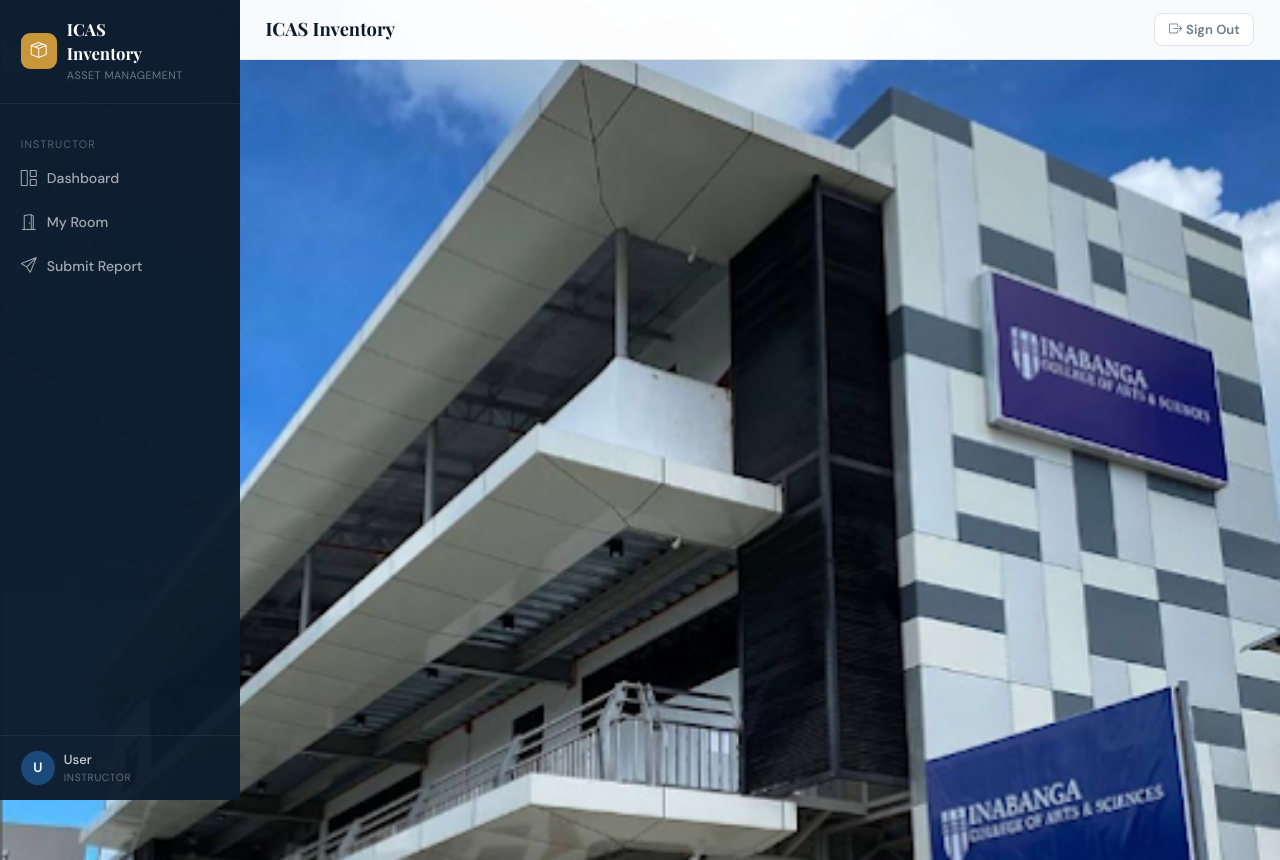
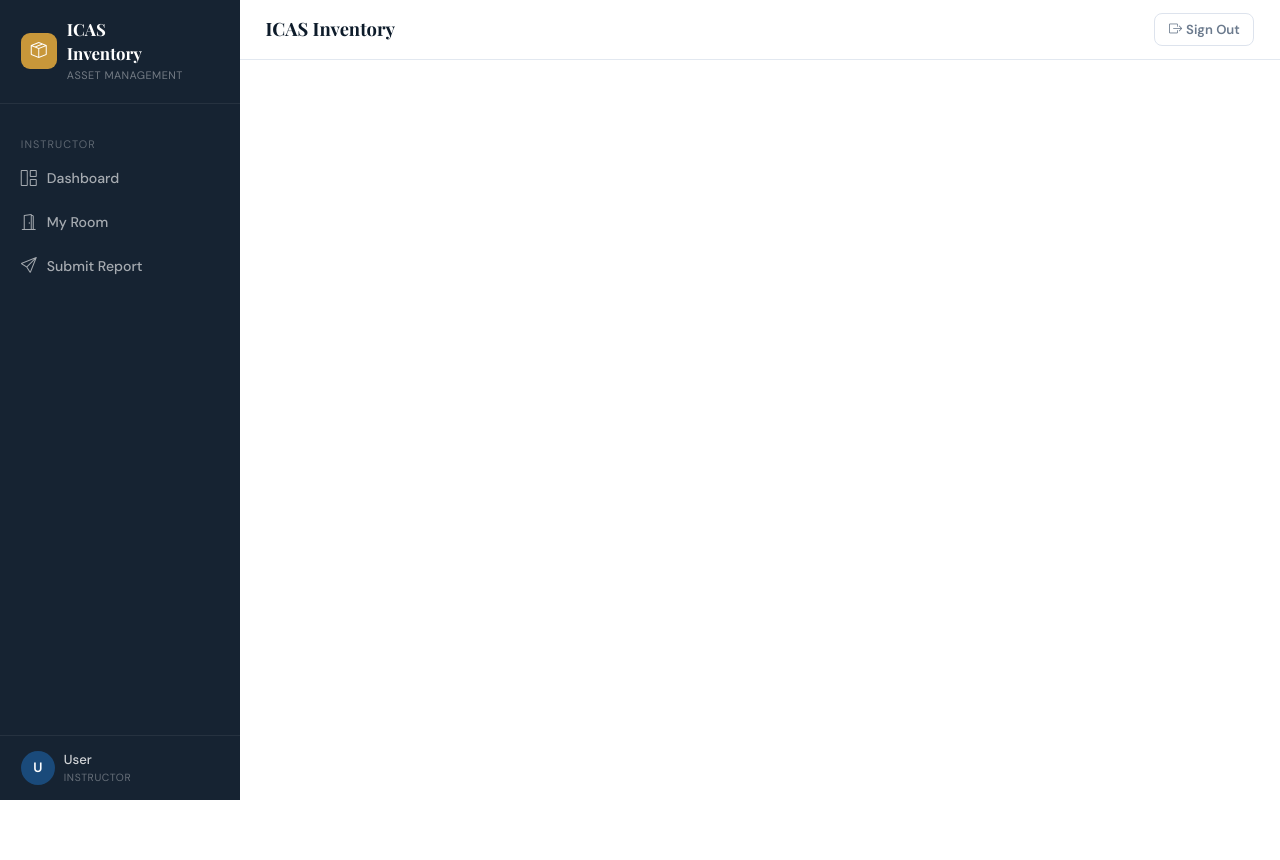
Before and after one commit to gracebautista06/icas-inventory, a PHP site: page /includes/header.php in a window 1280 px wide. Run offline with PHP 8.4, Linux system fonts and the light colour scheme.

Commit message:
removed the background in header

```diff
--- a/assets/css/style.css
+++ b/assets/css/style.css
@@ -22,7 +22,7 @@ body {
   padding: 2rem 1rem;
 
   /* Background image */
-  background: url('../assets/images/icas_school_background.jpg') no-repeat center center fixed;
+  background: url('/assets/images/icas_school_background.jpg');
   background-size: cover;
 
   /* Fallback colour if the image hasn't loaded yet */
--- a/includes/header.php
+++ b/includes/header.php
@@ -41,12 +41,6 @@ $depth  = (strpos($_SERVER['PHP_SELF'], '/admin/') !== false
         font-family: 'DM Sans', sans-serif;
         min-height: 100vh;
 
-        /* ── Background image ── */
-        background-image: url('../assets/images/icas_school_background.jpg');
-        background-size: cover;
-        background-position: center center;
-        background-repeat: no-repeat;
-        background-attachment: fixed;
         }
 
         /* ── Sidebar ────────────────────────────────────────────── */
```
